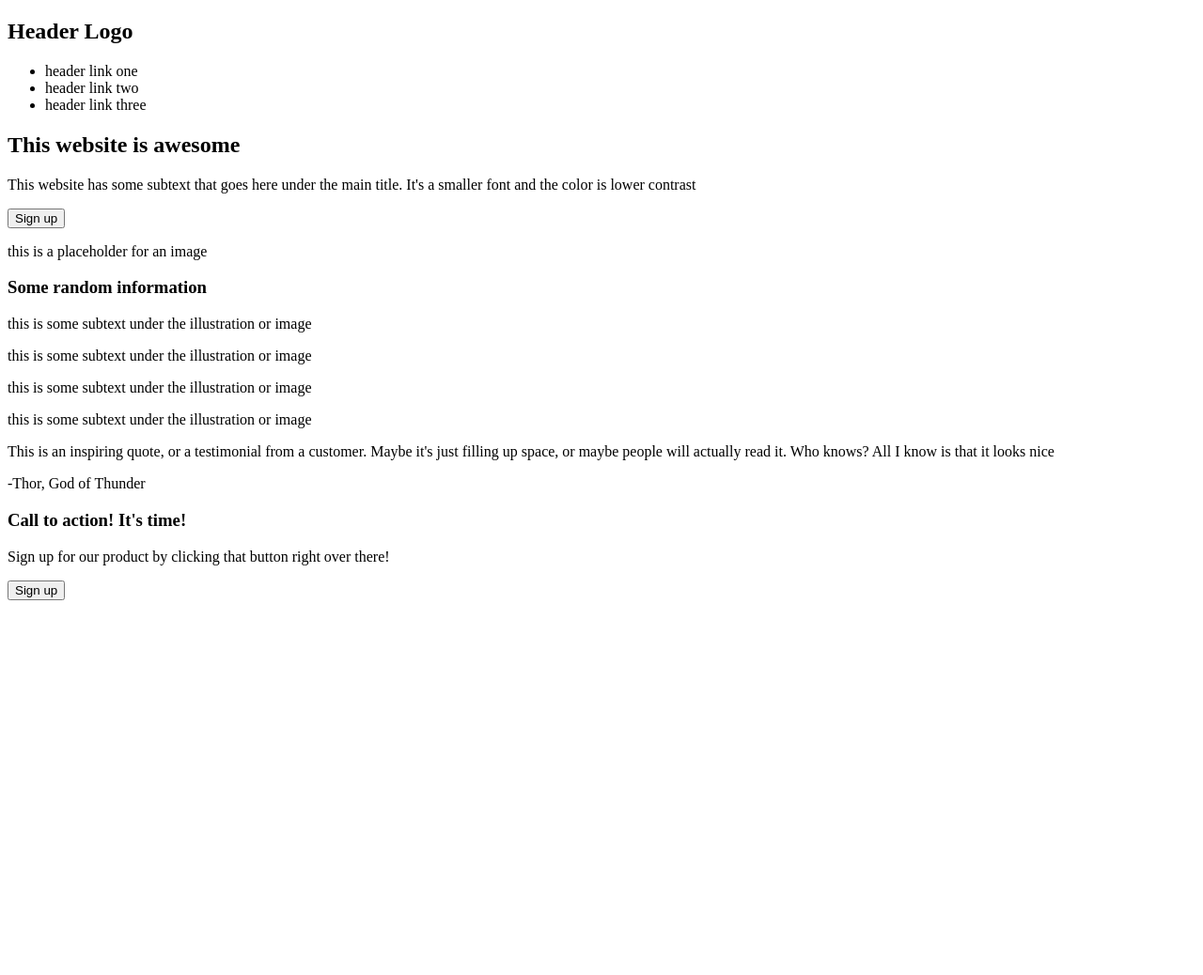
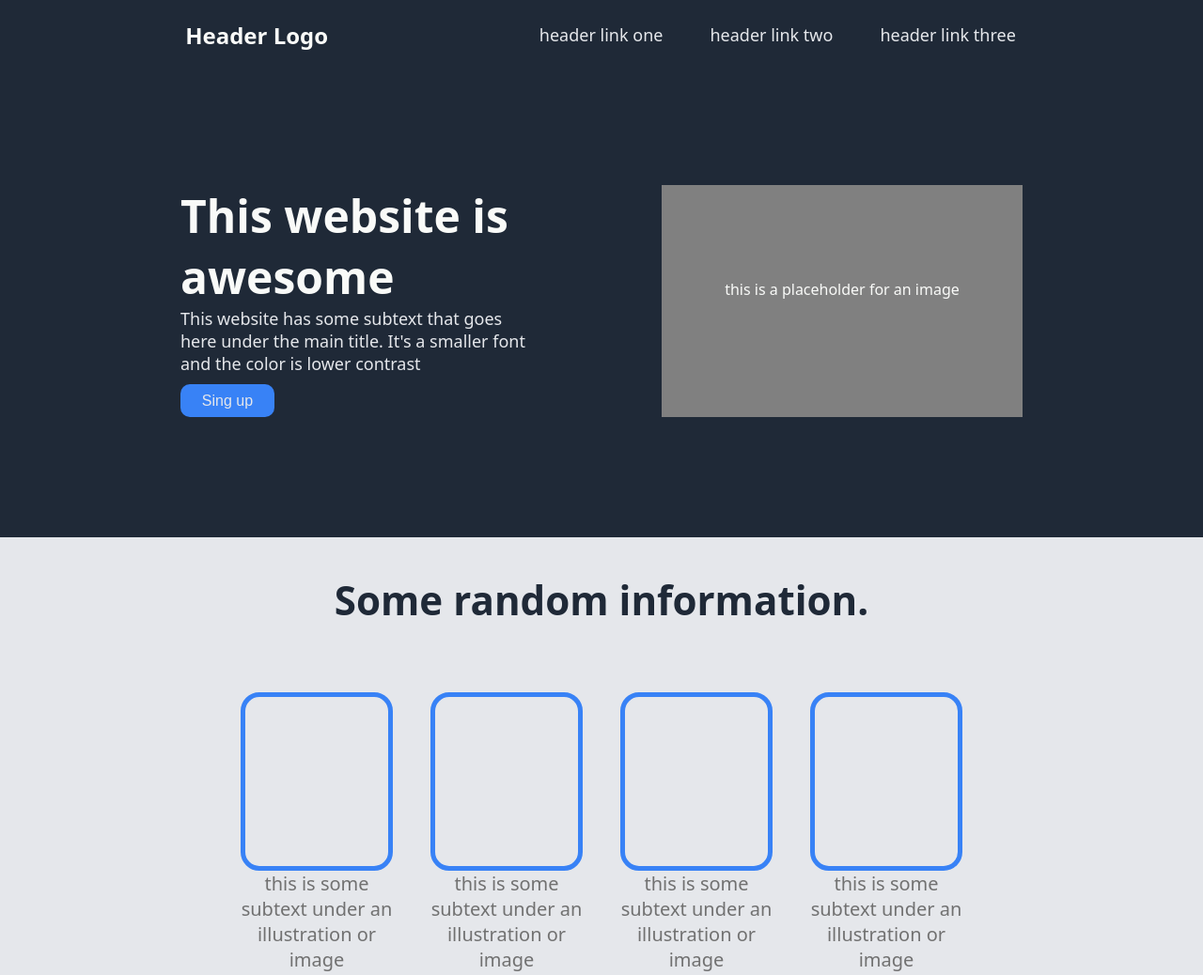
Before and after one commit to LucianoAnion/odin-css, a plain HTML site: page index.html in a window 1280 px wide. Shown: the top 1038 px of the page at 94% size. Before the commit the page ends 800 px from the top, so only its background shows below. Drawn offline with Linux system fonts and the light colour scheme.

Commit message:
The most part of the project

```diff
--- a/css/style.css
+++ b/css/style.css
@@ -0,0 +1,157 @@
+* {
+    margin: 0;
+    padding: 0;
+    box-sizing: border-box;
+}
+
+body {
+    font-family: system-ui, -apple-system, BlinkMacSystemFont, 'Segoe UI', Roboto, Oxygen, Ubuntu, Cantarell, 'Open Sans', 'Helvetica Neue', sans-serif;
+    background-color: #1f2937;
+}
+
+nav {
+    display: flex;
+    justify-content: space-between;
+    align-items: center;
+    padding-top: 5px;
+    padding-right: 14%;
+}
+
+.header_logo {
+    padding-left: 10px;
+    font-size: 24px;
+    color: #F9FAF8;
+    margin-left: 17%;
+}
+
+.navegation {
+    display: flex;
+    list-style: none;
+    gap: 10px;
+    white-space: nowrap;
+}
+
+.header_link {
+    padding: 20px;
+    font-size: 18px;
+    color: #E5E7EB;
+}
+
+.first_section {
+    display: flex;
+    justify-content: space-between;
+    margin-top: 10%;
+    padding-bottom: 10%;
+}
+
+.header_image {
+    width: 30%;
+    justify-content: center;
+    text-align: center;
+    align-items: center;
+    padding-top: 100px;
+    padding-bottom: 100px;
+    background-color: grey;
+    margin-right: 15%;
+}
+
+.description_image {
+    color: #F9FAF8;
+}
+
+.section_awesome {
+    font-weight: 900;
+    width: 30%;
+    margin-left: 15%;
+    justify-content: center;
+}
+
+.hero_main {
+    font-size: 48px;
+    color: #F9FAF8;
+}
+
+.hero_secondary {
+    font-size: 18px;
+    color: #E5E7EB;
+    font-weight: 100;
+}
+
+button {
+    background-color: #3882f6;
+    color: #E5E7EB;
+    width: 100px;
+    height: 35px;
+    border-radius: 10px;
+    font-size: 1rem;
+    margin-top: 10px;
+    border: none;
+}
+
+main {
+    background-color: #E5E7EB;
+}
+
+.info_random {
+    display: flex;
+    text-align: center;
+    justify-content: center;
+    color: #1f2937;
+    font-size: 36px;
+    padding-top: 3%;
+}
+
+.boxes_main {
+    display: flex;
+    gap: 40px;
+    padding-left: 20%;
+    padding-right: 20%;
+    justify-content: center;
+    margin-top: 70px;
+}
+
+.box_main {
+    border-radius: 20px;
+    border: solid;
+    border-color: #3882f6;
+    padding: 40px;
+    padding-left: 40px;
+    padding-right: 40px;
+    padding-bottom: 90px;
+    padding-top: 90px;
+    border-width: 5px;
+}
+
+.box_description {
+    justify-content: center;
+    text-align: center;
+    font-size: 20px;
+    color: rgb(113, 113, 113);
+}
+
+.quote_section {
+    background-color: rgb(189, 189, 189);
+    margin-top: 5%;
+    padding: 5%;
+    width: 100%;
+}
+
+.appointment {
+    display: flex;
+    justify-content: center;
+    font-size: 36px;
+    color: #1f2937;
+    padding-left: 20%;
+    padding-right: 20%;
+    font-weight: 300;
+}
+
+.author {
+    display: flex;
+    justify-content: end;
+    padding-left: 20%;
+    padding-right: 20%;
+    color: #000000;
+    font-size: 20px;
+    font-weight: 600;
+}
--- a/index.html
+++ b/index.html
@@ -20,17 +20,17 @@
                 </ul>
             </div>
         </nav>
-        <section>
-            <div>
-                <h2>
+        <section class="first_section">
+            <div class="section_awesome">
+                <h2 class="hero_main">
                     This website is awesome
                 </h2>
-                <p>
+                <p class="hero_secondary">
                     This website has some subtext that goes here under the main title. It's a smaller font and the color
                     is lower contrast
                 </p>
                 <button>
-                    Sign up
+                    Sing up
                 </button>
             </div>
             <div class="header_image">
@@ -42,55 +42,59 @@
     </header>
     <main>
         <section>
-            <h3>Some random information</h3>
-            <div>
-                <div>
-                    <div>
+            <div class="info_random">
+                <h3>Some random information.</h3>
+            </div>
+            <div class="boxes_main">
+                <div class="box_description">
+                    <div class="box_main">
 
                     </div>
                     <p>
-                        this is some subtext under the illustration or image
+                        this is some subtext under an illustration or image
                     </p>
                 </div>
-                <div>
-                    <div>
+                <div class="box_description">
+                    <div class="box_main">
 
                     </div>
                     <p>
-                        this is some subtext under the illustration or image
+                        this is some subtext under an illustration or image
                     </p>
                 </div>
-                <div>
-                    <div>
+                <div class="box_description">
+                    <div class="box_main">
 
                     </div>
                     <p>
-                        this is some subtext under the illustration or image
+                        this is some subtext under an illustration or image
                     </p>
                 </div>
-                <div>
-                    <div>
+                <div class="box_description">
+                    <div class="box_main">
 
                     </div>
                     <p>
-                        this is some subtext under the illustration or image
+                        this is some subtext under an illustration or image
                     </p>
                 </div>
             </div>
         </section>
         <section>
-            <div>
-                <p>
-                    This is an inspiring quote, or a testimonial from a customer. Maybe it's just filling up space, or
-                    maybe people will actually read it. Who knows? All I know is that it looks nice
+            <div class="quote_section">
+                <p class="appointment">
+                    <em>
+                        This is an inspiring quote, or a testimonial from a customer. Maybe it's just filling up space,
+                        or
+                        maybe people will actually read it. Who knows? All I know is that it looks nice.
+                    </em>
                 </p>
-                <p>
+                <p class="author">
                     -Thor, God of Thunder
                 </p>
             </div>
         </section>
-    </main>
-    <footer>
+        <section>
             <div>
                 <h3>
                     Call to action! It's time!
@@ -102,6 +106,10 @@
             <button>
                 Sign up
             </button>
+        </section>
+    </main>
+    <footer>
+        <p>Copyright &copy; The Odin Project 2021</p>
     </footer>
 </body>
 
```
Lines whose indentation alone changed are shown as unchanged.
